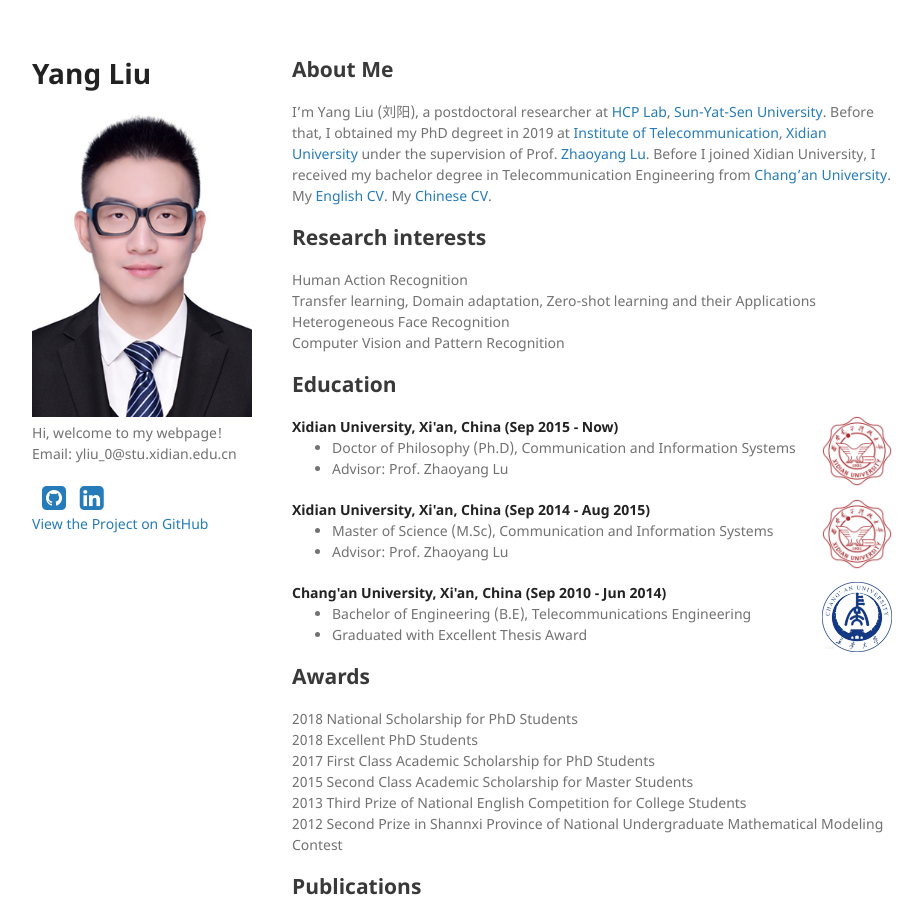
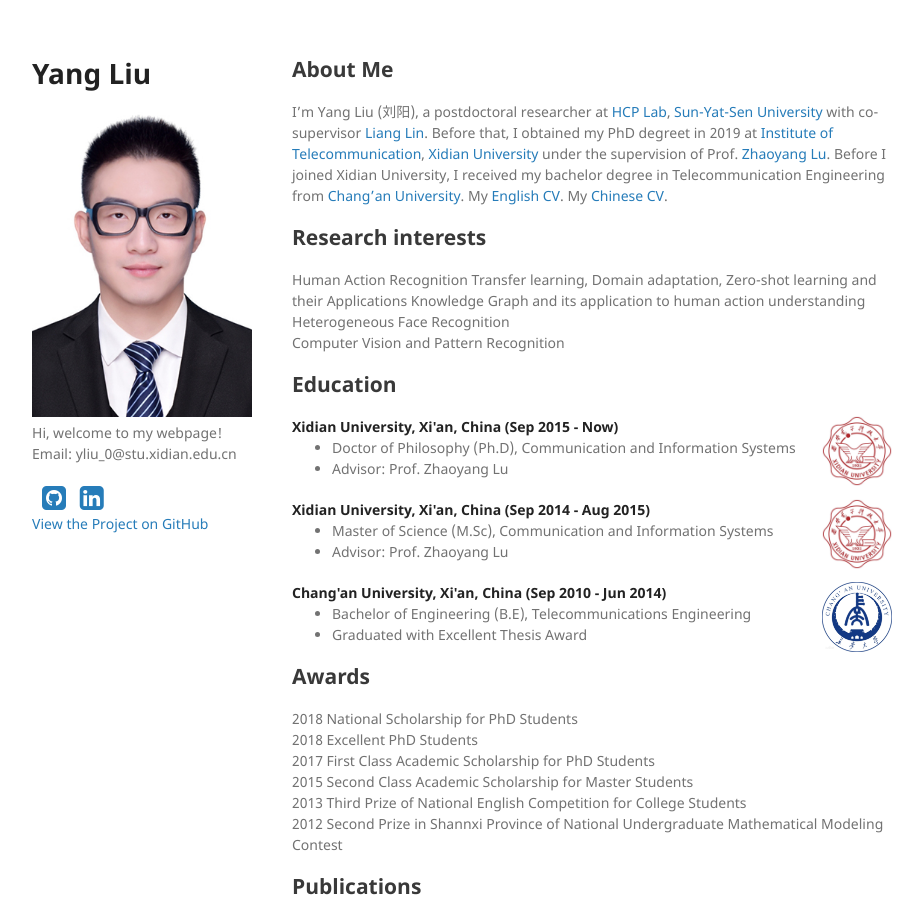
Before and after one commit to YangLiu9208/home, a Jekyll site: the page built from index.md, in a window 1280 px wide and 900 px high. Shown: the whole window, without its empty margins (178-1101 px from the left). Built offline with Jekyll 4.4.1, drawn with Linux system fonts in a browser that asks for light colours; a style sheet for code colours, icons or effects is not loaded; our own code applies the rules of GitHub Pages for plain Markdown files.

Commit message:
Update index.md

```diff
--- a/index.md
+++ b/index.md
@@ -2,11 +2,12 @@
 layout: default
 ---
 ## About Me
-I'm Yang Liu (刘阳), a postdoctoral researcher at [HCP Lab](http://www.sysu-hcp.net/home/), [Sun-Yat-Sen University](http://www.sysu.edu.cn/). Before that, I obtained my PhD degreet in 2019 at [Institute of Telecommunication](http://ste.xidian.edu.cn/), [Xidian University](https://www.xidian.edu.cn/) under the supervision of Prof. [Zhaoyang Lu](http://web.xidian.edu.cn/zhylu/). Before I joined Xidian University, I received my bachelor degree in Telecommunication Engineering from [Chang'an University](http://www.chd.edu.cn/). My [English CV](https://drive.google.com/open?id=1Zp2Nk_MW1x1_96nV6d4g1w8R2UspKcOY). My [Chinese CV](https://drive.google.com/open?id=1dJGqxSNH_pugJt5I__vWtuWRutw7sgEh).
+I'm Yang Liu (刘阳), a postdoctoral researcher at [HCP Lab](http://www.sysu-hcp.net/home/), [Sun-Yat-Sen University](http://www.sysu.edu.cn/) with co-supervisor [Liang Lin](http://www.linliang.net/). Before that, I obtained my PhD degreet in 2019 at [Institute of Telecommunication](http://ste.xidian.edu.cn/), [Xidian University](https://www.xidian.edu.cn/) under the supervision of Prof. [Zhaoyang Lu](http://web.xidian.edu.cn/zhylu/). Before I joined Xidian University, I received my bachelor degree in Telecommunication Engineering from [Chang'an University](http://www.chd.edu.cn/). My [English CV](https://drive.google.com/open?id=1Zp2Nk_MW1x1_96nV6d4g1w8R2UspKcOY). My [Chinese CV](https://drive.google.com/open?id=1dJGqxSNH_pugJt5I__vWtuWRutw7sgEh).
 
 ## Research interests
 Human Action Recognition
 Transfer learning, Domain adaptation, Zero-shot learning and their Applications
+Knowledge Graph and its application to human action understanding
 Heterogeneous Face Recognition
 Computer Vision and Pattern Recognition
 
```
